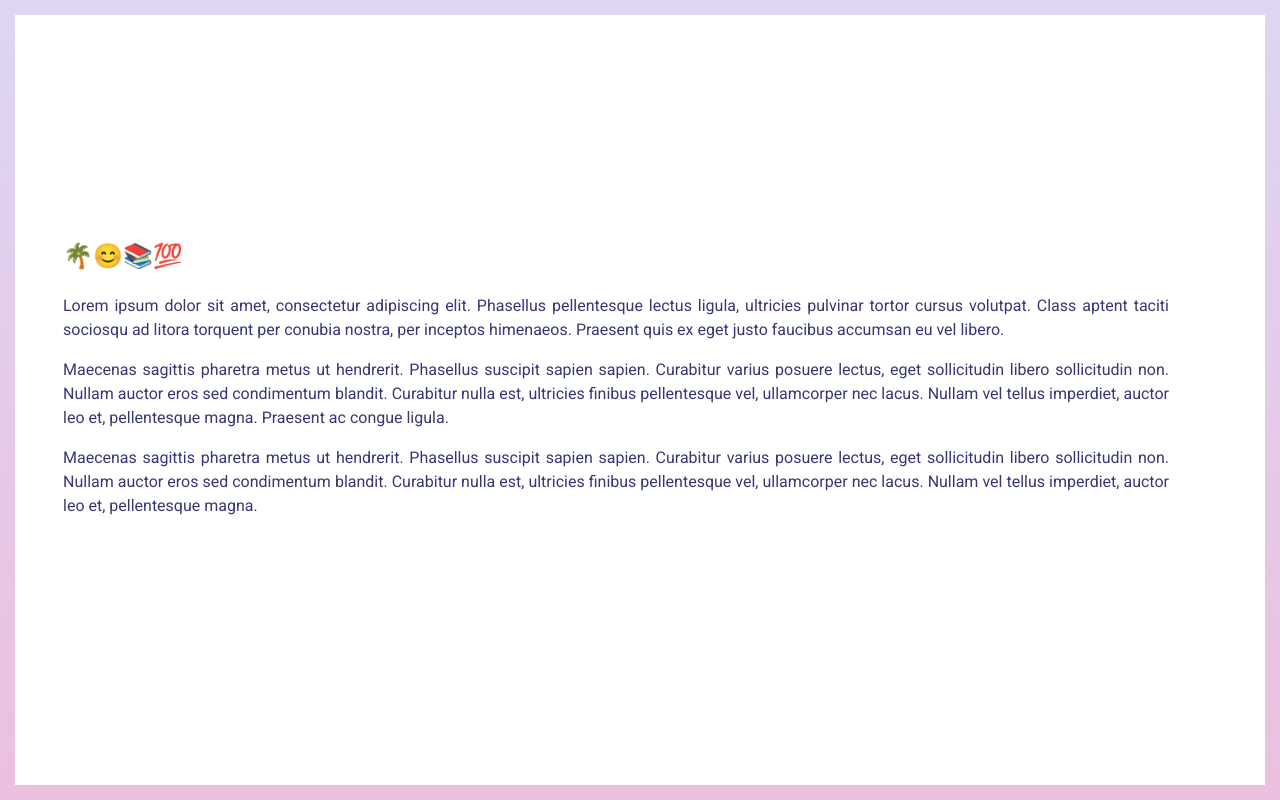
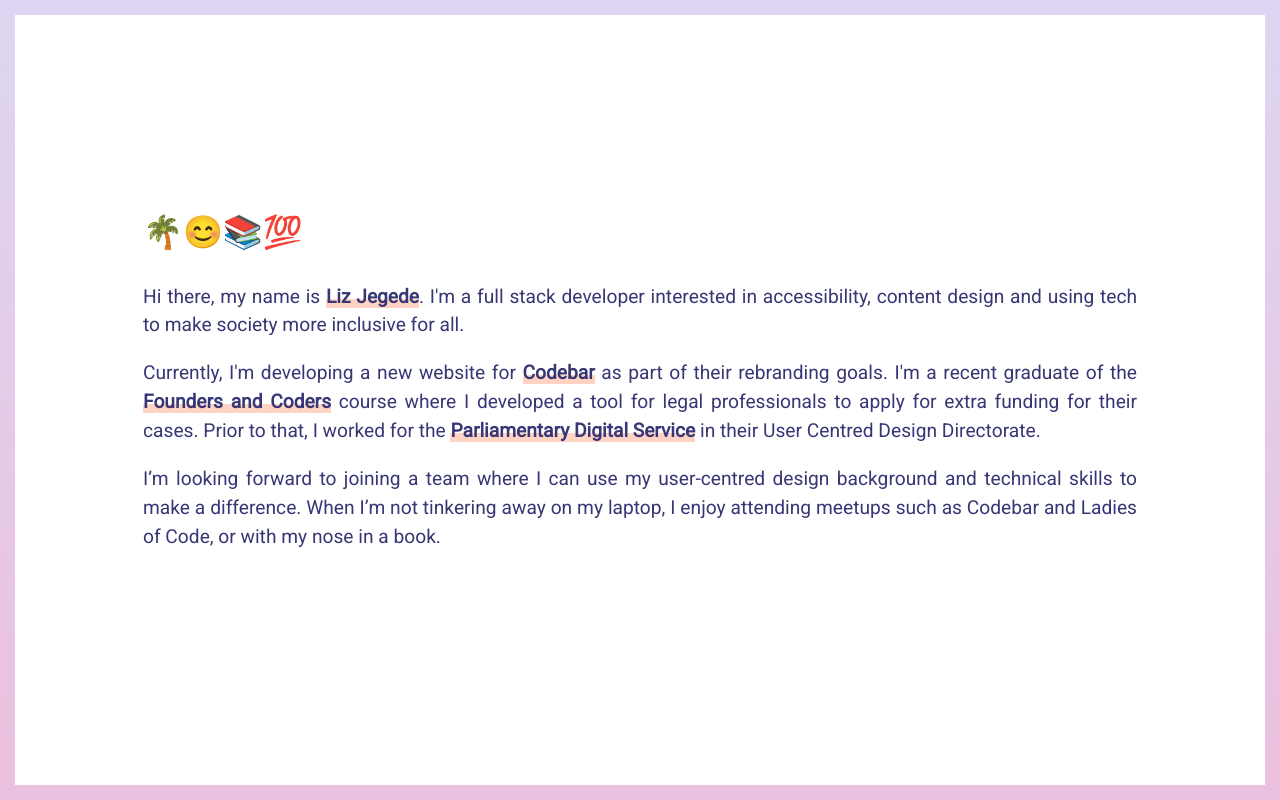
Before and after one commit to Lizzy-j/Portfolio, a plain HTML site: page index.html in a window 1280 px wide. Shown: the top 800 px of the page. Drawn offline with nearby package versions, Linux system fonts and the light colour scheme.

Commit message:
replace placeholder text and updated cv

```diff
--- a/index.html
+++ b/index.html
@@ -10,7 +10,7 @@
     <link rel="stylesheet" href="styles/style.css" />
     <link rel="stylesheet" href="path/to/swiper.min.css">
     <meta property="og:title" content="Liz Jegede | Full Stack Developer">
-    <link rel="icon" href="https://emojipedia-us.s3.dualstack.us-west-1.amazonaws.com/thumbs/120/twitter/248/high-voltage_26a1.png">
+    <link rel="icon" href="https://emojipedia-us.s3.dualstack.us-west-1.amazonaws.com/thumbs/240/apple/237/books_1f4da.png">
 
     <title> Liz Jegede | Full Stack Developer</title>
   </head>
@@ -18,17 +18,16 @@
     <main class="container">
       <section class="landing-container animated">
         <div class="about-me__text">
-          <h1>🌴😊📚💯</h1>
+          <h1 class="emojis">🌴😊📚💯</h1>
           <p>
-            Lorem ipsum dolor sit amet, consectetur adipiscing elit. Phasellus pellentesque lectus ligula, ultricies pulvinar tortor cursus volutpat. Class aptent taciti sociosqu ad litora torquent per conubia nostra, per inceptos himenaeos. Praesent quis ex eget justo faucibus accumsan eu vel libero.
+            Hi there, my name is <span class="attention">Liz Jegede</span>. I'm a full stack developer interested in accessibility, content design and using tech to make society more inclusive for all.
           </p>
 
           <p>
-            Maecenas sagittis pharetra metus ut hendrerit. Phasellus suscipit sapien sapien. Curabitur varius posuere lectus, eget sollicitudin libero sollicitudin non. Nullam auctor eros sed condimentum blandit. Curabitur nulla est, ultricies finibus pellentesque vel, ullamcorper nec lacus. Nullam vel tellus imperdiet, auctor leo et, pellentesque magna. Praesent ac congue ligula.
-
+            Currently, I'm developing a new website for <span class="attention">Codebar</span> as part of their rebranding goals. I'm a recent graduate of the <span class="attention">Founders and Coders</span> course where I developed a tool for legal professionals to apply for extra funding for their cases. Prior to that, I worked for the <span class="attention">Parliamentary Digital Service</span> in their User Centred Design Directorate.
           </p>
           <p>
-            Maecenas sagittis pharetra metus ut hendrerit. Phasellus suscipit sapien sapien. Curabitur varius posuere lectus, eget sollicitudin libero sollicitudin non. Nullam auctor eros sed condimentum blandit. Curabitur nulla est, ultricies finibus pellentesque vel, ullamcorper nec lacus. Nullam vel tellus imperdiet, auctor leo et, pellentesque magna.
+            I’m looking forward to joining a team where I can use my user-centred design background and technical skills to make a difference. When I’m not tinkering away on my laptop, I enjoy attending meetups such as Codebar and Ladies of Code, or with my nose in a book.
           </p>
         </div>
       </section>
@@ -138,12 +137,6 @@
                 </svg>
                 <p>Codecov</p>
               </li>
-              <li>
-                <svg role="img" viewBox="0 0 25 25" class="skills-list-img">
-                  <use xlink:href="./logos.svg#styledcomponents"></use>
-                </svg>
-                <p>Styled Components</p>
-              </li>
             </ul>
       </section>
       <footer>
--- a/styles/style.css
+++ b/styles/style.css
@@ -27,7 +27,7 @@
   border: 15px solid transparent;
   box-sizing: border-box;
   font-size: 1em;
-  padding: 1rem 4rem 4rem 1rem;
+  padding: 1rem 6rem 4rem 6rem;
   display:flex;
   justify-content: center;
 }
@@ -61,6 +61,9 @@
   }
 }
 
+.emojis{
+  font-size: 2rem;
+}
 .about-me__text{
   margin: auto 6rem;
   color: var(--primary-text-color);
@@ -68,8 +71,21 @@
   text-align: justify;
   font-weight: lighter;
   line-height: 2.5;
+  font-size: 1.2rem;
+  /* font-weight: 700; */
 }
 
+.attention{
+  font-weight: bold;
+    font-style: normal;
+    position: relative;
+    text-decoration: none;
+    z-index: 1;
+    background: linear-gradient(180deg, transparent 62%, #ffd3c4 0) 50%/0 75% no-repeat;
+    background-size: 0px 75%;
+    background-size: 100% 100%;
+    display: inline;
+}
 
 /* Projects */
 .projects-container {
```
Also changed, not shown: 2 other files.
